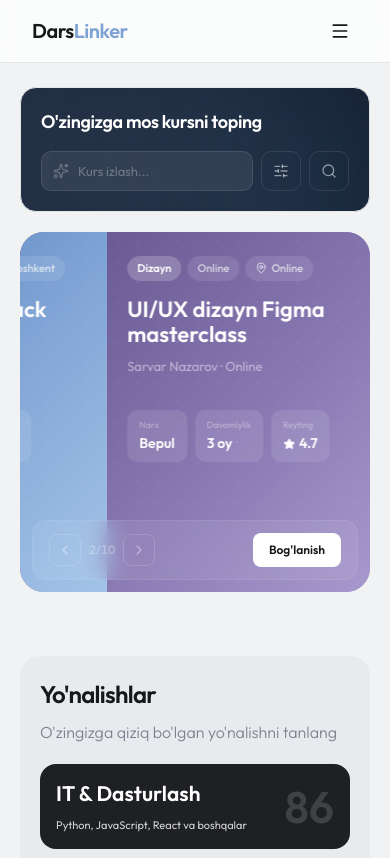
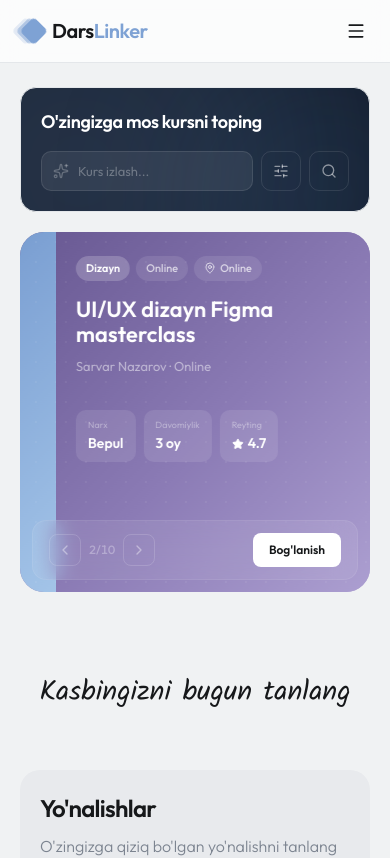
Before and after one commit to Darslinker-uz/Frontend, a Next.js app: page / in a window 390 px wide. Shown: the top 858 px of the page. Built offline with nearby package versions, Linux system fonts and the light colour scheme.

Commit message:
feat: Kalam font, CTA textlar, responsive yo'nalish cardlar, layout yangilash

```diff
--- a/src/app/check/page.tsx
+++ b/src/app/check/page.tsx
@@ -5,77 +5,67 @@ import { useState } from "react";
 export default function CheckPage() {
   const [active, setActive] = useState(0);
 
-  const variants = [
-    { name: "1 — 1060px (hozirgi)", maxW: "max-w-[1060px]", px: "px-5" },
-    { name: "2 — 960px", maxW: "max-w-[960px]", px: "px-5" },
-    { name: "3 — 1200px", maxW: "max-w-[1200px]", px: "px-5" },
-    { name: "4 — 1320px", maxW: "max-w-[1320px]", px: "px-6" },
-    { name: "5 — 1440px", maxW: "max-w-[1440px]", px: "px-8" },
-    { name: "6 — 860px", maxW: "max-w-[860px]", px: "px-5" },
-    { name: "7 — 1140px", maxW: "max-w-[1140px]", px: "px-5" },
-    { name: "8 — Full (px-10)", maxW: "max-w-full", px: "px-10 md:px-16" },
-    { name: "9 — Full (px-20)", maxW: "max-w-full", px: "px-5 md:px-20" },
-    { name: "10 — 1060px (px-8)", maxW: "max-w-[1060px]", px: "px-8" },
+  const fonts = [
+    { name: "1 — Kalam (tanlangan)", family: "'Kalam', cursive", url: "https://fonts.googleapis.com/css2?family=Kalam:wght@400;700&display=swap" },
+    { name: "2 — Nanum Pen Script", family: "'Nanum Pen Script', cursive", url: "https://fonts.googleapis.com/css2?family=Nanum+Pen+Script&display=swap" },
+    { name: "3 — Reenie Beanie", family: "'Reenie Beanie', cursive", url: "https://fonts.googleapis.com/css2?family=Reenie+Beanie&display=swap" },
+    { name: "4 — Coming Soon", family: "'Coming Soon', cursive", url: "https://fonts.googleapis.com/css2?family=Coming+Soon&display=swap" },
+    { name: "5 — Pangolin", family: "'Pangolin', cursive", url: "https://fonts.googleapis.com/css2?family=Pangolin&display=swap" },
+    { name: "6 — Sriracha", family: "'Sriracha', cursive", url: "https://fonts.googleapis.com/css2?family=Sriracha&display=swap" },
+    { name: "7 — Neucha", family: "'Neucha', cursive", url: "https://fonts.googleapis.com/css2?family=Neucha&display=swap" },
+    { name: "8 — Bad Script", family: "'Bad Script', cursive", url: "https://fonts.googleapis.com/css2?family=Bad+Script&display=swap" },
+    { name: "9 — Marck Script", family: "'Marck Script', cursive", url: "https://fonts.googleapis.com/css2?family=Marck+Script&display=swap" },
+    { name: "10 — Comforter Brush", family: "'Comforter Brush', cursive", url: "https://fonts.googleapis.com/css2?family=Comforter+Brush&display=swap" },
   ];
 
-  const v = variants[active];
+  const text = "O'zingizga qiziq sohani kashf qiling";
 
   return (
-    <div className="min-h-screen bg-[#f0f2f3]">
+    <div className="bg-[#f0f2f3] min-h-screen">
+      {/* eslint-disable-next-line @next/next/no-page-custom-font */}
+      {fonts.map((f) => <link key={f.name} rel="stylesheet" href={f.url} />)}
+
       <div className="sticky top-0 z-50 bg-white/80 backdrop-blur-md border-b border-[#e4e7ea] py-3">
-        <div className="max-w-[1440px] mx-auto px-5 flex items-center gap-2 overflow-x-auto hide-scrollbar">
-          {variants.map((item, i) => (
+        <div className="max-w-[1600px] mx-auto px-5 md:px-20 flex items-center gap-2 overflow-x-auto hide-scrollbar">
+          {fonts.map((f, i) => (
             <button key={i} onClick={() => setActive(i)} className={`shrink-0 px-4 py-2 rounded-full text-[12px] font-medium transition-all ${active === i ? "bg-[#16181a] text-white" : "bg-white border border-[#e4e7ea] text-[#7c8490] hover:text-[#16181a]"}`}>
-              {item.name}
+              {f.name}
             </button>
           ))}
         </div>
       </div>
 
-      {/* Kenglik ko'rsatkichi */}
-      <div className="text-center py-3 text-[12px] text-[#7c8490]">
-        Kontent kengligi: <span className="font-semibold text-[#16181a]">{v.maxW.replace("max-w-", "").replace("[", "").replace("]", "")}</span> | Yon padding: <span className="font-semibold text-[#16181a]">{v.px}</span>
-      </div>
+      <div className="max-w-[1600px] mx-auto px-5 md:px-20 py-10 space-y-6">
 
-      <div className={`${v.maxW} mx-auto ${v.px} py-10 md:py-14 space-y-10 md:space-y-14`}>
-        {/* Search */}
-        <div className="relative rounded-[20px] overflow-hidden bg-[#080e18] h-[120px] md:h-[140px] flex items-center justify-center">
-          <div className="absolute w-[400px] h-[400px] rounded-full bg-[#7ea2d4]/40 blur-[120px] -top-40 -left-28 aurora-blob-1" />
-          <span className="relative text-white/30 text-[14px]">Search section</span>
+        <div className="bg-[#1e2024] rounded-[18px] h-[100px] flex items-center justify-center">
+          <span className="text-white/20 text-[13px]">Slider</span>
+        </div>
+        <p className="text-center text-[24px] md:text-[34px] text-[#16181a] py-3" style={{ fontFamily: fonts[active].family }}>{text}</p>
+        <div className="bg-[#e8eaed] rounded-[18px] h-[150px] flex items-center justify-center">
+          <span className="text-[#7c8490] text-[13px]">Yo&apos;nalishlar</span>
+        </div>
+        <p className="text-center text-[24px] md:text-[34px] text-[#16181a] py-3" style={{ fontFamily: fonts[active].family }}>Eng yaxshi kurslar shu yerda</p>
+        <div className="grid grid-cols-3 gap-3">
+          {["from-[#4a7ab5] to-[#a3c4e8]","from-[#6b5b95] to-[#b0a3d4]","from-[#a35b2d] to-[#d4a07e]"].map((g, i) => (
+            <div key={i} className={`bg-gradient-to-br ${g} rounded-[18px] h-[120px]`} />
+          ))}
+        </div>
+        <p className="text-center text-[24px] md:text-[34px] text-[#16181a] py-3" style={{ fontFamily: fonts[active].family }}>Kurs topa olmadingizmi? Biz yordam beramiz</p>
+        <div className="bg-gradient-to-br from-[#1e2530] via-[#253550] to-[#1e2530] rounded-[18px] h-[150px] flex items-center justify-center">
+          <span className="text-white/20 text-[13px]">Ariza</span>
         </div>
 
-        {/* Slider */}
-        <div className="bg-gradient-to-br from-[#4a7ab5] via-[#7ea2d4] to-[#a3c4e8] rounded-[20px] h-[200px] md:h-[300px] flex items-center justify-center">
-          <span className="text-white/30 text-[14px]">A Class Slider</span>
-        </div>
-
-        {/* Categories */}
-        <div className="bg-[#e8eaed] rounded-[20px] p-5 md:p-8">
-          <h2 className="text-[24px] font-bold text-[#16181a] mb-5">Yo&apos;nalishlar</h2>
-          <div className="grid grid-cols-1 md:grid-cols-2 gap-3">
-            {[1,2,3,4,5,6].map((i) => (<div key={i} className="bg-[#1e2024] rounded-[18px] h-[85px] md:h-[130px]" />))}
-          </div>
-        </div>
-
-        {/* Courses */}
-        <div>
-          <h2 className="text-[24px] font-bold text-[#16181a] mb-5">Mashhur kurslar</h2>
-          <div className="grid grid-cols-1 md:grid-cols-3 gap-4">
-            {["from-[#4a7ab5] to-[#a3c4e8]","from-[#6b5b95] to-[#b0a3d4]","from-[#a35b2d] to-[#d4a07e]","from-[#2d6a5a] to-[#7ec4b8]","from-[#7a6520] to-[#c4a84e]","from-[#1a1a2e] to-[#0f3460]"].map((g, i) => (
-              <div key={i} className={`bg-gradient-to-br ${g} rounded-[18px] h-[200px]`} />
+        {/* Solishtirish */}
+        <div className="mt-12 pt-8 border-t border-[#e4e7ea]">
+          <p className="text-[12px] text-[#7c8490] mb-6">Barcha fontlar solishtirish:</p>
+          <div className="space-y-5">
+            {fonts.map((f, i) => (
+              <div key={i} className={`flex flex-col md:flex-row md:items-center gap-2 md:gap-4 ${active === i ? "bg-[#7ea2d4]/10 -mx-4 px-4 py-3 rounded-[14px]" : ""}`}>
+                <span className="text-[11px] text-[#7c8490] md:w-[200px] shrink-0">{f.name}</span>
+                <p className="text-[24px] md:text-[30px] text-[#16181a]" style={{ fontFamily: f.family }}>{text}</p>
+              </div>
             ))}
           </div>
-          <div className="mt-5 h-[48px] rounded-[14px] bg-gradient-to-r from-[#4a7ab5] to-[#7ea2d4]" />
-        </div>
-
-        {/* Ariza */}
-        <div className="bg-gradient-to-br from-[#1e2530] via-[#253550] to-[#1e2530] rounded-[20px] h-[350px] flex items-center justify-center">
-          <span className="text-white/30 text-[14px]">Ariza section</span>
-        </div>
-
-        {/* CTA */}
-        <div className="bg-[#16181a] rounded-[20px] h-[100px] flex items-center justify-center">
-          <span className="text-white/30 text-[14px]">CTA section</span>
         </div>
       </div>
     </div>
--- a/src/app/page.tsx
+++ b/src/app/page.tsx
@@ -69,6 +69,9 @@ export default function HomePage() {
         {/* QOLGAN SECTIONLAR */}
         <div className="space-y-10 md:space-y-14 py-10 md:py-14">
 
+        {/* CTA TEXT */}
+        <p className="text-center text-[28px] md:text-[42px] font-normal font-[family-name:var(--font-kalam)] text-[#16181a] py-4 md:py-8">Kasbingizni bugun tanlang</p>
+
         {/* CATEGORIES SECTION */}
         <div className="bg-[#e8eaed] rounded-[20px] p-5 md:p-8">
           <h2 className="text-[24px] md:text-[32px] font-bold text-[#16181a] tracking-[-0.03em]">Yo&apos;nalishlar</h2>
@@ -76,11 +79,11 @@ export default function HomePage() {
           <div className="mt-5">
         <div className="grid grid-cols-1 md:grid-cols-2 gap-3">
           {categories.map((cat) => (
-            <button key={cat.name} className="relative overflow-hidden bg-[#1e2024] rounded-[16px] md:rounded-[18px] md:p-5 md:h-[130px] hover:bg-[#26282c] transition-all">
+            <button key={cat.name} className="relative overflow-hidden bg-[#1e2024] rounded-[16px] md:rounded-[18px] lg:rounded-[20px] md:p-5 lg:p-6 xl:p-7 md:h-[150px] lg:h-[180px] xl:h-[200px] hover:bg-[#26282c] transition-all">
               {/* Desktop */}
-              <span className="hidden md:block absolute top-5 left-5 text-[20px] font-bold text-white leading-tight max-w-[55%]">{cat.name}</span>
-              <span className="hidden md:block absolute bottom-5 left-5 text-[12px] text-white/80 line-clamp-1 max-w-[50%]">{cat.desc}</span>
-              <span className="hidden md:block absolute right-4 top-1/2 -translate-y-1/2 text-[38px] font-bold text-white/15 leading-none">{cat.count}</span>
+              <span className="hidden md:block absolute top-5 left-5 lg:top-6 lg:left-6 xl:top-7 xl:left-7 text-[20px] lg:text-[24px] xl:text-[26px] font-bold text-white leading-tight max-w-[55%]">{cat.name}</span>
+              <span className="hidden md:block absolute bottom-5 left-5 lg:bottom-6 lg:left-6 xl:bottom-7 xl:left-7 text-[12px] lg:text-[13px] xl:text-[14px] text-white/80 line-clamp-1 max-w-[55%]">{cat.desc}</span>
+              <span className="hidden md:block absolute right-4 lg:right-6 xl:right-7 top-1/2 -translate-y-1/2 text-[38px] lg:text-[48px] xl:text-[52px] font-bold text-white/15 leading-none">{cat.count}</span>
               {/* Mobil */}
               <div className="relative md:hidden px-4 py-4 h-[85px] flex flex-col justify-between items-start text-left">
                 <span className="absolute right-4 top-1/2 -translate-y-1/2 text-[44px] font-bold text-white/15 leading-none">{cat.count}</span>
@@ -94,6 +97,9 @@ export default function HomePage() {
         </div>
 
         {/* COURSES GRID */}
+        {/* CTA TEXT */}
+        <p className="text-center text-[28px] md:text-[42px] font-normal font-[family-name:var(--font-kalam)] text-[#16181a] py-4 md:py-8">Har bir kurs yangi imkoniyat</p>
+
         <section>
           <h2 className="font-[family-name:var(--font-outfit)] text-[24px] md:text-[28px] font-bold text-[#16181a] leading-tight mb-5">
             Mashhur kurslar
@@ -130,6 +136,9 @@ export default function HomePage() {
             Barcha kurslarni ko&apos;rish <ArrowRight className="w-4 h-4" />
           </Link>
         </section>
+
+        {/* CTA TEXT */}
+        <p className="text-center text-[28px] md:text-[42px] font-normal font-[family-name:var(--font-kalam)] text-[#16181a] py-4 md:py-8">Kerakli kursni topa olmadingizmi?</p>
 
         {/* ARIZA QOLDIRISH */}
         <section className="bg-gradient-to-br from-[#1e2530] via-[#253550] to-[#1e2530] rounded-[20px] p-8 md:p-12">
--- a/src/components/layout/navbar.tsx
+++ b/src/components/layout/navbar.tsx
@@ -5,15 +5,17 @@ import { useState } from "react";
 import { Button } from "@/components/ui/button";
 import { Sheet, SheetContent, SheetTrigger } from "@/components/ui/sheet";
 import { Menu } from "lucide-react";
+import { DarslinkerLogo } from "@/components/ui/darslinker-logo";
 
 export function Navbar() {
   const [open, setOpen] = useState(false);
 
   return (
     <header className="sticky top-0 z-50 glass-nav border-b border-[#e4e7ea]">
-      <div className="max-w-[1200px] mx-auto px-8 flex items-center justify-between h-[62px]">
+      <div className="px-4 md:max-w-[1600px] md:mx-auto md:px-20 flex items-center justify-between h-[62px]">
         {/* Logo */}
-        <Link href="/" className="flex items-center">
+        <Link href="/" className="flex items-center gap-2">
+          <DarslinkerLogo size={28} />
           <span className="text-[20px] font-[family-name:var(--font-outfit)] font-bold tracking-tight text-[#16181a]">
             Dars<span className="text-[#7ea2d4]">Linker</span>
           </span>
@@ -53,7 +55,8 @@ export function Navbar() {
           </SheetTrigger>
           <SheetContent side="right" className="w-80 p-0">
             <div className="flex flex-col h-full">
-              <div className="px-6 pt-8 pb-4">
+              <div className="px-6 pt-8 pb-4 flex items-center gap-2">
+                <DarslinkerLogo size={28} />
                 <span className="text-[20px] font-[family-name:var(--font-outfit)] font-bold tracking-tight text-[#16181a]">
                   Dars<span className="text-[#7ea2d4]">Linker</span>
                 </span>
--- /dev/null
+++ b/src/components/ui/darslinker-logo.tsx
@@ -0,0 +1,63 @@
+export function DarslinkerLogo({ size = 32 }: { size?: number }) {
+  const layerSize = size * 0.7;
+  const radius = size * 0.15;
+  const offset = size * 0.15;
+
+  return (
+    <div className="dl-logo dl-anim" style={{ width: size, height: size, position: "relative" }}>
+      <div
+        className="dl-layer dl-back"
+        style={{
+          position: "absolute",
+          width: layerSize,
+          height: layerSize,
+          borderRadius: radius,
+          background: "#7ea2d4",
+          top: "50%",
+          marginTop: -layerSize / 2,
+          left: 0,
+          opacity: 0.2,
+          transform: "rotate(45deg)",
+        }}
+      />
+      <div
+        className="dl-layer dl-mid"
+        style={{
+          position: "absolute",
+          width: layerSize,
+          height: layerSize,
+          borderRadius: radius,
+          background: "#7ea2d4",
+          top: "50%",
+          marginTop: -layerSize / 2,
+          left: offset,
+          opacity: 0.5,
+          transform: "rotate(45deg)",
+        }}
+      />
+      <div
+        className="dl-layer dl-front"
+        style={{
+          position: "absolute",
+          width: layerSize,
+          height: layerSize,
+          borderRadius: radius,
+          background: "#7ea2d4",
+          top: "50%",
+          marginTop: -layerSize / 2,
+          left: offset * 2,
+          opacity: 1,
+          transform: "rotate(45deg)",
+        }}
+      />
+      <style>{`
+        @keyframes dl-rot-f { 0%,100%{transform:rotate(45deg)} 4.5%{transform:rotate(135deg)} 9%{transform:rotate(45deg)} }
+        @keyframes dl-rot-m { 0%,100%{transform:rotate(45deg)} 5%{transform:rotate(130deg)} 9.5%{transform:rotate(45deg)} }
+        @keyframes dl-rot-b { 0%,100%{transform:rotate(45deg)} 5.5%{transform:rotate(125deg)} 10%{transform:rotate(45deg)} }
+        .dl-anim .dl-front { animation: dl-rot-f 8s ease-in-out infinite; }
+        .dl-anim .dl-mid   { animation: dl-rot-m 8s ease-in-out infinite 0.06s; }
+        .dl-anim .dl-back  { animation: dl-rot-b 8s ease-in-out infinite 0.12s; }
+      `}</style>
+    </div>
+  );
+}
```
Also changed, not shown: src/app/layout.tsx (+5 -6 lines).
